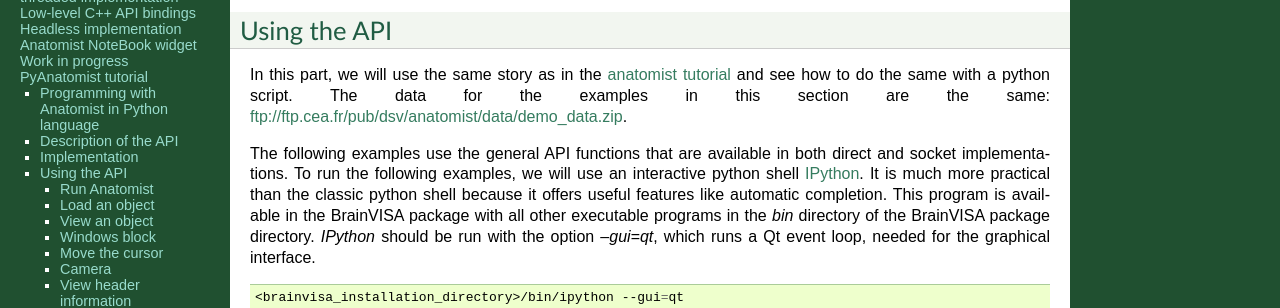
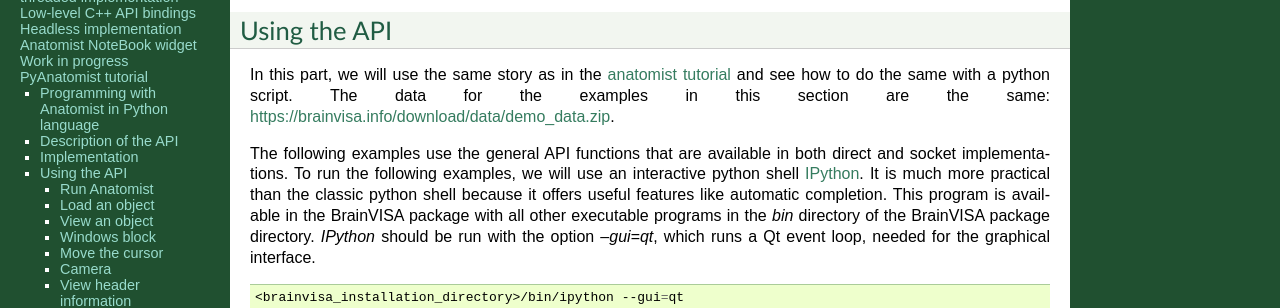
Before and after one commit to brainvisa/anatomist-gpl, a Sphinx documentation site: the page built from pyanatomist/doc/sphinx/pyanatomist_tutorial.rst, in a window 1280 px wide and 900 px high, scrolled down 1215 px. Shown: the part 152-460 px from the top of the window. Built offline with Sphinx 7.4.7, drawn with Linux system fonts in a browser that asks for light colours; pages that are not in the unit, such as notebooks, are missing from menus; the version number could not be read and is left out.

Commit message:
fetch data from brainvisa.info, not ftp.cea.fr
(brainvisa/brainvisa.github.io#149)

```diff
--- a/pyanatomist/doc/sphinx/pyanatomist_tutorial.rst
+++ b/pyanatomist/doc/sphinx/pyanatomist_tutorial.rst
@@ -60,7 +60,7 @@ By default, the brainvisa module uses the threaded implementation. But it is pos
 Using the API
 -------------
 
-In this part, we will use the same story as in the :anatomist:`anatomist tutorial <ana_training/en/html/index.html>` and see how to do the same with a python script. The data for the examples in this section are the same: ftp://ftp.cea.fr/pub/dsv/anatomist/data/demo_data.zip.
+In this part, we will use the same story as in the :anatomist:`anatomist tutorial <ana_training/en/html/index.html>` and see how to do the same with a python script. The data for the examples in this section are the same: https://brainvisa.info/download/data/demo_data.zip.
 
 The following examples use the general API functions that are available in both direct and socket implementations.
 To run the following examples, we will use an interactive python shell `IPython <http://ipython.org>`_. It is much more practical than the classic python shell because it offers useful features like automatic completion. This program is available in the BrainVISA package with all other executable programs in the *bin* directory of the BrainVISA package directory. *IPython* should be run with the option *--gui=qt*, which runs a Qt event loop, needed for the graphical interface.
```
Also changed, not shown: pyanatomist/doc/sphinx/ana_notebook.ipynb, pyanatomist/doc/sphinx/pyanatomist_tutorial_nb.ipynb.
